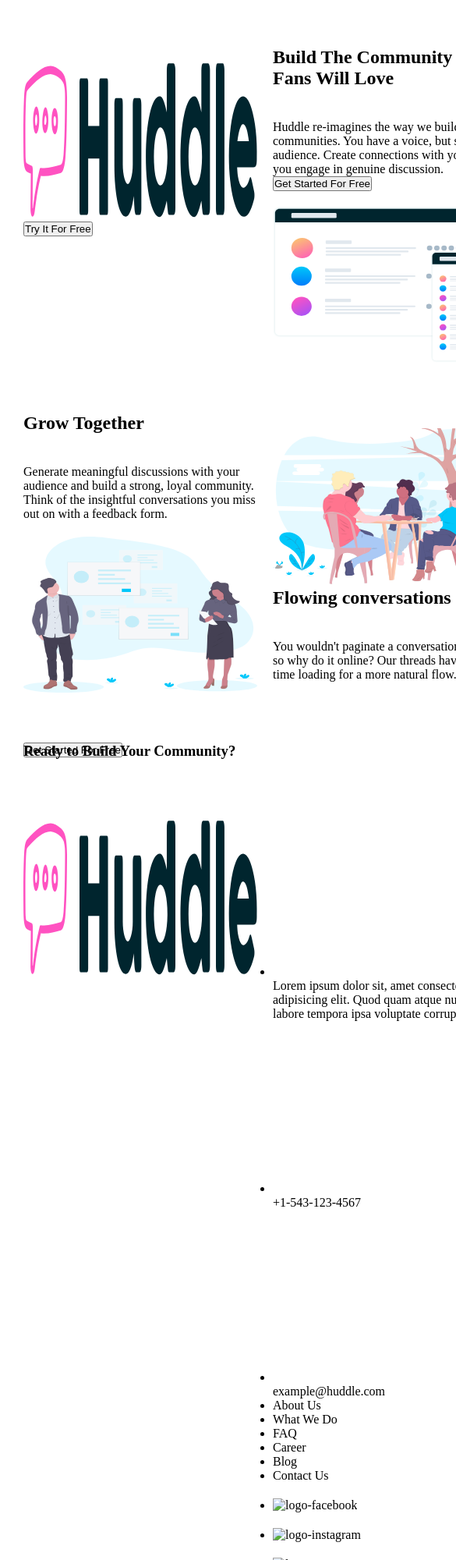
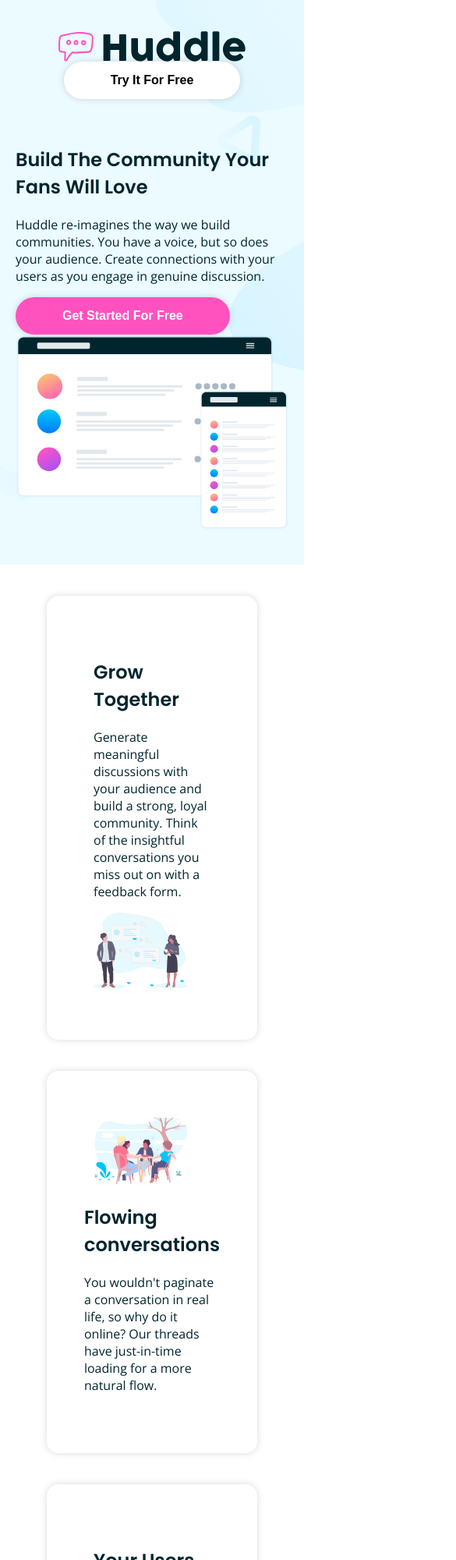
Before and after one commit to Mellycal/Huddle, a plain HTML site: page index.html in a window 390 px wide. Shown: the top 2000 px of the page at 78% size, 585 px wide, since content can reach past the window. Drawn offline with nearby package versions, Linux system fonts and the light colour scheme.

Commit message:
my commit

```diff
--- a/style.css
+++ b/style.css
@@ -1,134 +1,116 @@
-*{
-    margin: 0;
-    padding: 0;
-}
-.container1 {
-            background-image: url('bg-hero-desktop.svg');
+@import url('https://fonts.googleapis.com/css2?family=Big+Shoulders+Display:wght@300&family=Lexend+Deca:wght@100&family=Open+Sans:wght@400;700&family=Poppins:wght@600&display=swap');
+
+* {
+    box-sizing: border-box;
 }
 
-        .container1 img {
-            height: 15px;
+body{
+    color: hsl(192, 100%, 9%);
+    font-family: 'Open Sans', sans-serif;
+    margin: 0;
+}
+h2,
+h3 {
+    font-family: 'Poppins', sans-serif;
 }
 
-        .container1 button {
-            float: right;
-            border-radius: 40px;
+img {
+    max-width: 100%;
+}
+.btn {
+    border-radius: 50px;
+    background-color: #fff;
     border: none;
+    box-shadow: 0 0 10px rgba(0, 0, 0, 0.15);
+    cursor: pointer;
+    font-size: 16px;
+    font-weight: 700;
+    padding: 15px 60px;
+}
+.btn-first {
+    background-color: hsl(322, 100%, 66%);
+    color: #fff;
+}
+.container {
+    padding: 0 20px;
+    margin: 0 auto;
+    max-width: 100%;
+    width: 1000px;
+}
+.center {
+    text-align: center;
+}
+.flex {
+    display: flex;
+    align-items: center;
+}
+.flex > div {
+    flex: 1;
+}
+.align-start {
+    align-items: flex-start;
+}
+header {
+    background-image: url('./bg-hero-desktop.svg');
+    background-size: cover;
+    background-position: center;
+    background-color: hsl(193, 100%, 96%);
+    padding: 40px 0;
 }
 
-        .container1 .fans {
-            display: flex;
-            align-items: left;
-            margin-top: 60px;
-            margin-left: 30px;
+nav {
+    align-items: center;
+    justify-content: space-between;
+    margin-bottom: 40px;
 }
 
-        .container1 .fans h3 {
-            position: absolute;
+.box {
+    background-color: #fff;
+    border-radius: 15px;
+    box-shadow: 0 0 10px rgba(0, 0, 0, 0.15);
+    margin: 40px;
+    padding: 60px;
+}
+.small-box {
+    display: inline-block;
+    position: relative;
+    margin-bottom: -50%;
+    z-index: 1;
+}
+.box img {
+    width: 80%;
+}
+footer {
+    background-color: hsl(192, 100%, 9%);
+    color: #fff;
+    padding: 100px 0 60px;
 }
 
-        .container1 .fans p {
-            text-align: left;
-            padding-top: 40px;
+footer ul {
+    /*padding: 0;*/
+    list-style-type: none;
+}
+footer ul li {
+    margin-bottom: 20px;
 }
 
-        .container1 .fans img {
-            width: 300px;
-            height: 200px;
-            margin-top: 20px;
-            margin-right: 20px;
+footer .circle {
+    border: 1px solid #fff;
+    border-radius: 50%;
+    color: #fff;
+    display: inline-flex;
+    align-items: center;
+    justify-content: center;
+    margin-right: 10px;
+    height: 40px;
+    width: 40px;
+    text-decoration: none;
 }
-
-        .container1 .fans button {
-            background-color: rgb(235, 15, 169);
-            color: white;
-            position: absolute;
-            height: 30px;
-            width: 200px;
-            margin-top: auto;
-            margin: 0;
-            position: absolute;
-            top: 50%;
-            left: 15%;
-            -ms-transform: translate(-50%, -30%);
-            transform: translate(-30%, -80%);
+footer p {
+    text-align: right;
 }
-
-        .container {
-            display: flex;
-            align-items: left;
-            margin-top: 60px;
-            margin-left: 30px;
-            margin-right: 30px;
+@media screen and (max-width: 760px) {
+    .flex {
+        flex-direction: column;
     }
-
-        .container h3 {
-            position: absolute;
 }
-
-        .container p {
-            text-align: left;
-            padding-top: 40px;
-        }
-
-        .container img {
-            width: 300px;
-            height: 200px;
-            margin-top: 20px;
-            margin-right: 20px;
-        }
-
-        .container_middle {
-            display: flex;
-            align-items: right;
-            margin-top: 60px;
-            margin-left: 30px;
-            margin-right: 30px;
-        }
-
-        .container_middle h3 {
-            position: absolute;
-            background-color: blue;
-        }
-
-        .container_middle p {
-            text-align: left;
-            padding-top: 50px;
-        }
-
-        .container_middle img {
-            float: left;
-            width: 300px;
-            height: 200px;
-            margin-top: 20px;
-            margin-left: 20px;
-        }
-
-        .container_footer {
-            display: flexbox;
-            align-items: center;
-            width: 50%;
-            height: 100px;
-            margin: auto;
-            margin-top: 80px;
-        }
-
-        .container_footer h3 {
-            text-align: center;
-        }
-
-        .container_footer button {
-            background-color: rgb(235, 15, 169);
-            color: white;
-            font-size: 10pt;
-            border: none;
-            border-radius: 40px;
-            height: 30px;
-            width: 200px;
-            margin: 0;
-            position: absolute;
-            left: 50%;
-            -ms-transform: translate(-50%, -50%);
-            transform: translate(-50%, -20%);
-            align-content: center;
-        }
```
Lines whose indentation alone changed are shown as unchanged.
